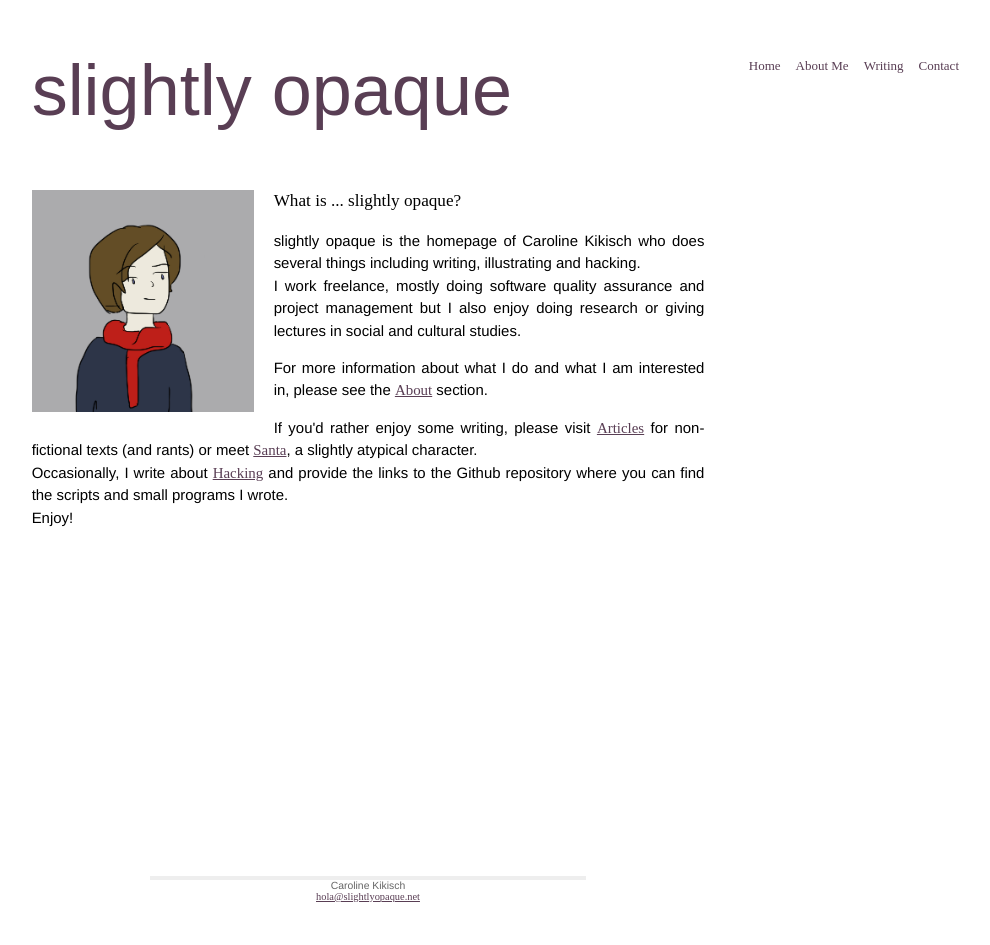
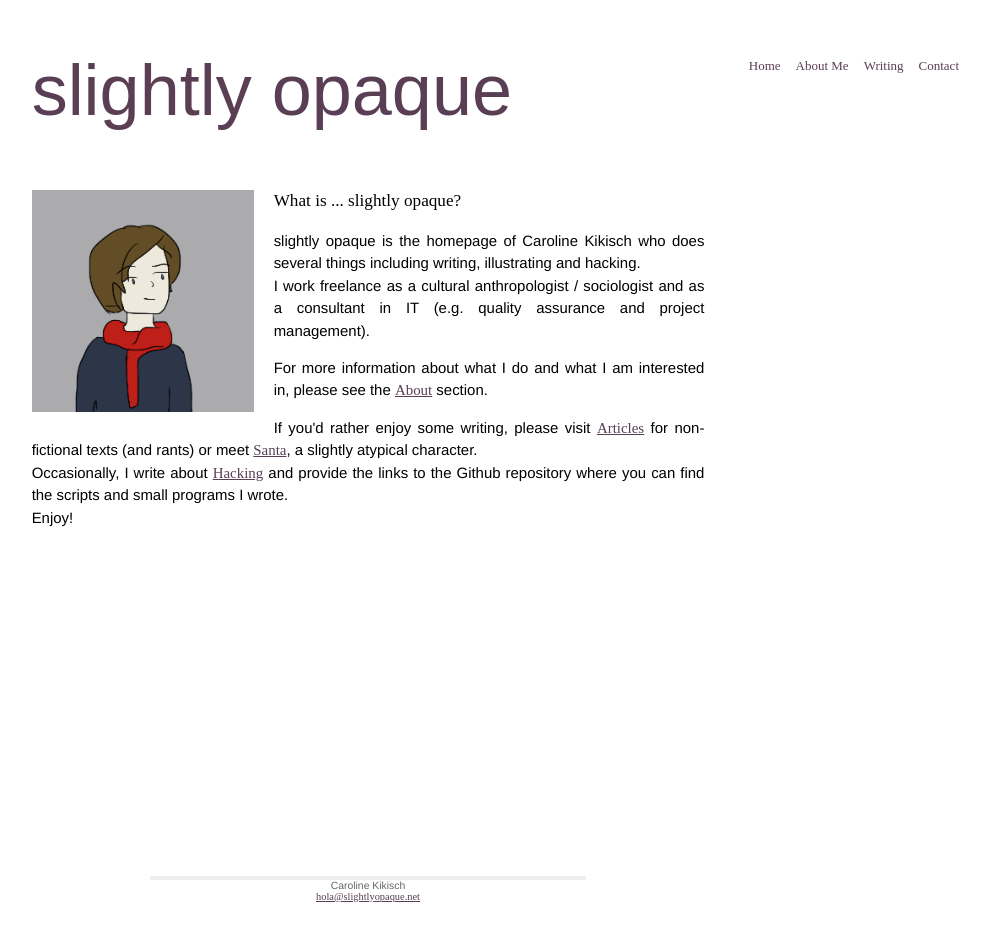
Before and after one commit to slightlyopaque/slightlyopaque_old.github.io, a Jekyll site: the page built from index.html, in a window 1280 px wide. Shown: the whole page, without its empty margins (272-1262 px from the left). Built offline with Jekyll 4.4.1, drawn with Linux system fonts in a browser that asks for light colours.

Commit message:
update about me

```diff
--- a/About.html
+++ b/About.html
@@ -17,12 +17,12 @@
 <h1>What I have done so far:</h1>
 
 <ul>
+	<li>Research & Teaching (Social & Cultural Studies)</li>
+	<li>Consulting</li>
 	<li>Software Quality Assurance</li>
 	<li>Release Management</li>
 	<li>Project & Product & Client Management</li>
-	<li>Consulting</li>
 	<li>Proof Reading & Translation</li>
-	<li>Research & Teaching (Social & Cultural Studies)</li>
 	<li>Writing and Illustration (Fiction & Non-Fiction, e.g. <a href="/Articles.html" >Articles</a> & <a href="/Santa.html" >Santa</a>)</li>
 </ul>
 
--- a/index.html
+++ b/index.html
@@ -12,7 +12,7 @@
 
 <p>
 slightly opaque is the homepage of Caroline Kikisch who does several things including writing, illustrating and hacking. <br>
-I work freelance, mostly doing software quality assurance and project management but I also enjoy doing research or giving lectures in social and cultural studies. <p>
+I work freelance as a cultural anthropologist / sociologist and as a consultant in IT (e.g. quality assurance and project management). <p>
 For more information about what I do and what I am interested in, please see the <a href="/About.html">About</a> section.<p>
 
 If you'd rather enjoy some writing, please visit <a href="/Articles.html">Articles</a> for non-fictional texts (and rants) or meet <a href="/Santa.html">Santa</a>, a slightly atypical character. <br>
```
